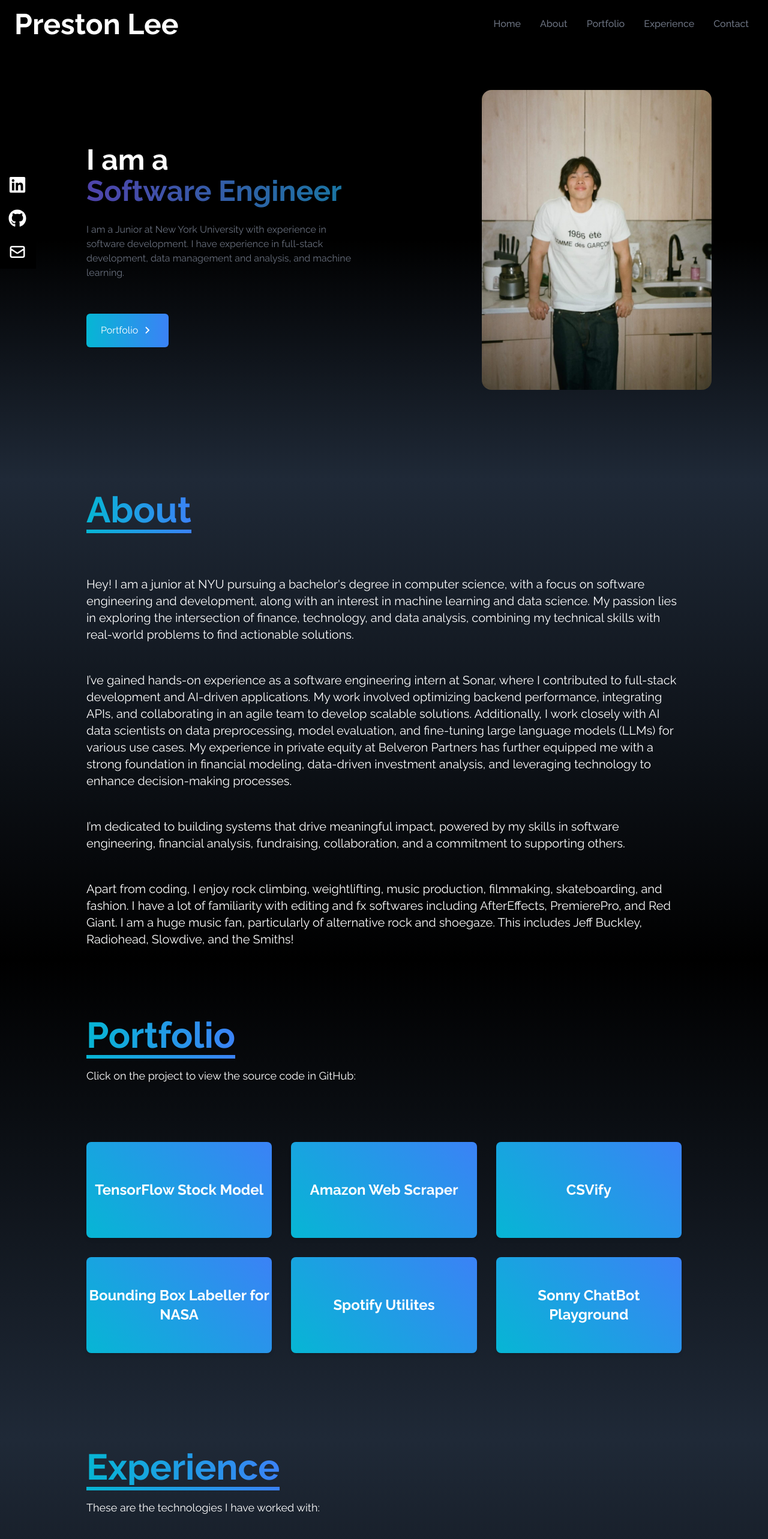
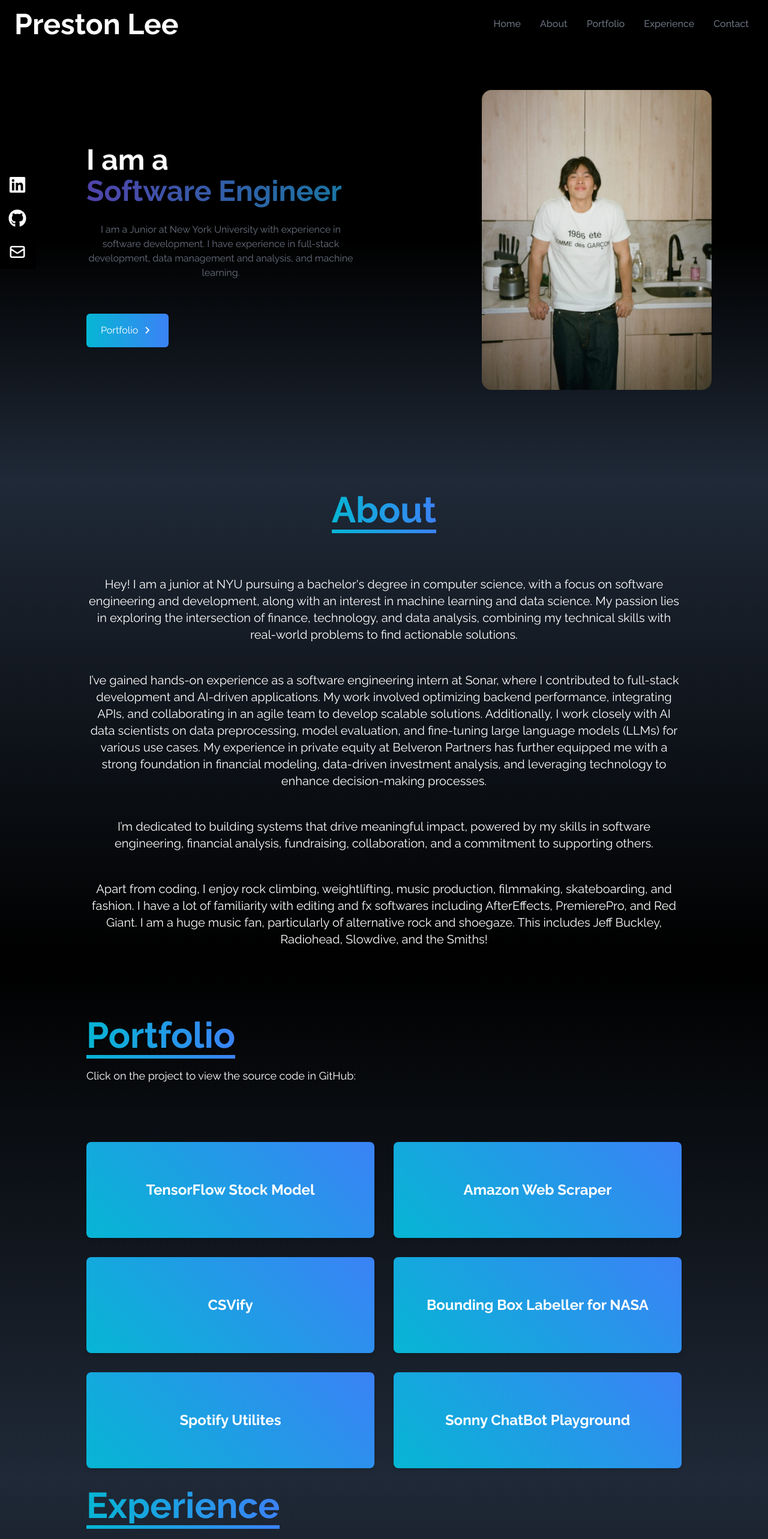
Before and after one commit to prestonglee0805/Portfolio, a React (Create React App) app: page / in a window 1280 px wide. Shown: the top 2566 px of the page at 60% size. Built offline with nearby package versions, Linux system fonts and the light colour scheme.

Commit message:
mobile phone viewing edits

```diff
--- a/src/App.css
+++ b/src/App.css
@@ -2,8 +2,16 @@
   text-align: center;
 }
 
+body, html {
+  overflow-x: hidden;
+  max-width: 100vw;
+}
+
+
+
 .App-logo {
   height: 40vmin;
+  max-width: 80%;
   pointer-events: none;
 }
 
@@ -22,7 +30,11 @@
   justify-content: center;
   font-size: calc(10px + 2vmin);
   color: white;
+  max-width: 100%; /* Ensure no element overflows */
+  padding: 0 15px; /* Adds padding to prevent content from hitting edges */
+  box-sizing: border-box; /* Ensures padding is counted in total width */
 }
+
 
 .App-link {
   color: #61dafb;
--- a/src/App.js
+++ b/src/App.js
@@ -11,6 +11,7 @@ import RightsReserved from './components/RightsReserved'
 
 function App() {
   return ( // Add the return statement here
+  <div className="App overflow-x-hidden">
     <div>
       <NavBar />
       <Home />
@@ -22,6 +23,7 @@ function App() {
       <RightsReserved/>
 
     </div>
+  </div>
   );
 }
 
--- a/src/components/Home.jsx
+++ b/src/components/Home.jsx
@@ -23,7 +23,7 @@ const Home = () => {
       <div className="max-w-screen-lg mx-auto flex flex-col items-center justify-center h-full px-4 md:flex-row">
         {/* Left Section */}
         <div className="flex flex-col justify-center h-full">
-          <h2 className="text-4xl sm:text-5xl font-bold text-white relative top-5">
+          <h2 className="text-left w-full text-4xl sm:text-5xl font-bold text-white relative top-5">
             I am a
             <div className=" bg-gradient-to-r from-cyan-400 via-blue-500 to-blue-700 bg-clip-text text-transparent text-4xl sm:text-5xl font-bold"
             style = {{minWidth: "500px", display: "inline-block", minHeight: '125px'}}
--- a/src/components/Portfolio.jsx
+++ b/src/components/Portfolio.jsx
@@ -54,7 +54,7 @@ const Portfolio = () => {
 
         {/* Animated Grid of Projects */}
         <motion.div
-          className="grid sm:grid-cols-2 md:grid-cols-3 gap-8 px-12 sm:px-0"
+          className="grid grid-cols-2 sm:grid-cols-2 md:grid-cols-2 gap-8 px-12 sm:px-0"
           initial={{ opacity: 0 }}
           whileInView={{ opacity: 1 }}
           transition={{ duration: 1, ease: 'easeOut' }}
--- a/src/components/RightsReserved.jsx
+++ b/src/components/RightsReserved.jsx
@@ -3,7 +3,7 @@ import React from 'react'
 const RightsReserved = () => {
   return (
     <div className = "bg-gray-800 text-white min-h">
-      <p className = "text-lg ">© 2025 All rights reserved by Preston Lee</p>
+      <p className = "text-left w-full text-lg ">© 2025 All rights reserved by Preston Lee</p>
     </div>
   )
 }
```
